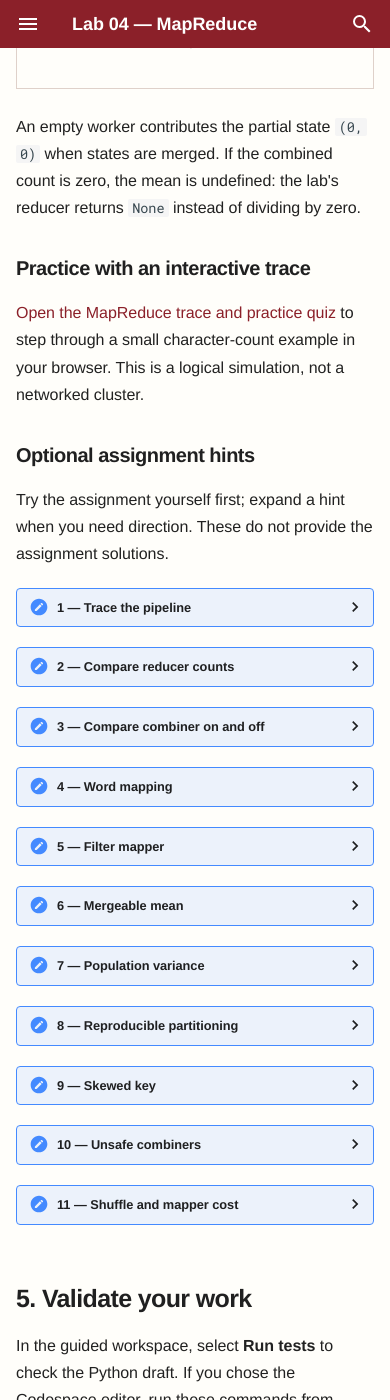
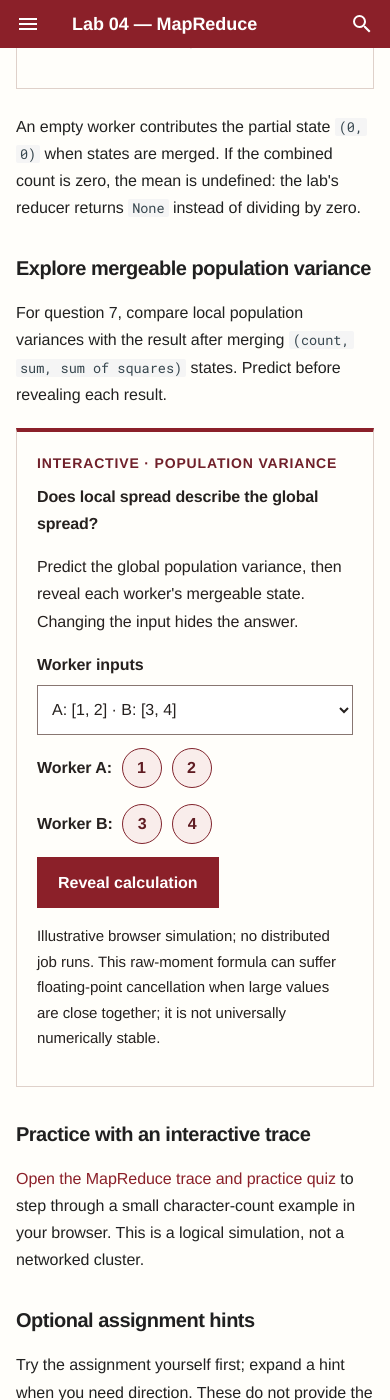
Before and after one commit to OrPerets/postgres-data-engineering-student, an MkDocs documentation site: the page built from docs/gitbook/labs/04-mapreduce.md, in a window 390 px wide and 1400 px high, scrolled down 3853 px. Built offline with MkDocs 1.6.1 and Material for MkDocs 9.7.7, drawn with Linux system fonts in a browser that asks for light colours.

Commit message:
Add interactive population variance explorer

```diff
--- /dev/null
+++ b/docs/gitbook/javascripts/lab04-variance.js
@@ -0,0 +1,72 @@
+/* A browser-only illustration of population variance with mergeable raw moments. */
+(function () {
+  'use strict';
+  const presets = {
+    separated: [[1, 2], [3, 4]],
+    constant: [[1, 1], [3, 3]],
+    empty: [[], []]
+  };
+  function partial(values) {
+    if (!Array.isArray(values) || values.some(x => !Number.isFinite(x))) throw new Error('Expected finite numbers');
+    return { count: values.length, sum: values.reduce((a, x) => a + x, 0), squares: values.reduce((a, x) => a + x * x, 0) };
+  }
+  function merge(a, b) { return { count: a.count + b.count, sum: a.sum + b.sum, squares: a.squares + b.squares }; }
+  function variance(state) { return state.count === 0 ? null : state.squares / state.count - (state.sum / state.count) ** 2; }
+  function compute(groups) {
+    if (!Array.isArray(groups) || groups.length !== 2) throw new Error('Expected two worker groups');
+    const partials = groups.map(partial), combined = merge(partials[0], partials[1]);
+    return { partials, combined, localVariances: partials.map(variance), globalVariance: variance(combined) };
+  }
+  if (typeof module !== 'undefined' && module.exports) module.exports = { partial, merge, variance, compute, presets };
+  if (typeof document === 'undefined') return;
+  function init() {
+    const root = document.getElementById('lab04-variance-explorer');
+    if (!root || root.dataset.ready) return;
+    root.dataset.ready = 'true'; root.classList.add('lab04-variance');
+    root.innerHTML = `
+      <p class="lab04-variance__eyebrow">INTERACTIVE · POPULATION VARIANCE</p>
+      <h4>Does local spread describe the global spread?</h4>
+      <p>Predict the global population variance, then reveal each worker's mergeable state. Changing the input hides the answer.</p>
+      <label for="lab04-variance-scenario">Worker inputs</label>
+      <select id="lab04-variance-scenario"><option value="separated">A: [1, 2] · B: [3, 4]</option><option value="constant">A: [1, 1] · B: [3, 3]</option><option value="empty">A: [] · B: [] (empty input)</option></select>
+      <div class="lab04-variance__dots" aria-label="Values for each worker"></div>
+      <button type="button" id="lab04-variance-reveal" aria-expanded="false" aria-controls="lab04-variance-result">Reveal calculation</button>
+      <div id="lab04-variance-result" hidden>
+        <p>State order: <code>(count, sum, sum of squares)</code>. Scroll the table horizontally if needed.</p>
+        <div class="lab04-variance__table" role="region" aria-label="Worker and merged variance states" tabindex="0"><table><caption>Worker and merged states</caption><thead><tr><th scope="col">Group</th><th scope="col">State</th><th scope="col">Population variance</th></tr></thead><tbody></tbody></table></div>
+        <div class="lab04-variance__result" role="status" aria-live="polite" aria-atomic="true"></div>
+      </div>
+      <p class="lab04-variance__note">Illustrative browser simulation; no distributed job runs. This raw-moment formula can suffer floating-point cancellation when large values are close together; it is not universally numerically stable.</p>`;
+    const select = root.querySelector('#lab04-variance-scenario'), reveal = root.querySelector('#lab04-variance-reveal');
+    const result = root.querySelector('#lab04-variance-result'), dots = root.querySelector('.lab04-variance__dots');
+    const tbody = root.querySelector('tbody'), summary = root.querySelector('.lab04-variance__result');
+    let shown = false;
+    const number = x => x === null ? 'undefined (None)' : String(x);
+    function render() {
+      const groups = presets[select.value], data = compute(groups);
+      dots.replaceChildren(); tbody.replaceChildren();
+      groups.forEach((values, i) => {
+        const line = document.createElement('p');
+        const title = document.createElement('strong'); title.textContent = `Worker ${i ? 'B' : 'A'}: `; line.append(title);
+        if (!values.length) line.append(document.createTextNode('no observations'));
+        values.forEach(x => { const dot = document.createElement('span'); dot.className = 'lab04-variance__dot'; dot.textContent = String(x); line.append(dot); });
+        dots.append(line);
+      });
+      const rows = [['Worker A', data.partials[0], data.localVariances[0]], ['Worker B', data.partials[1], data.localVariances[1]], ['Merged', data.combined, data.globalVariance]];
+      rows.forEach(([name, state, value]) => {
+        const tr = document.createElement('tr'), th = document.createElement('th'); th.scope = 'row'; th.textContent = name; tr.append(th);
+        for (const text of [`(${state.count}, ${state.sum}, ${state.squares})`, number(value)]) { const td = document.createElement('td'); td.textContent = text; tr.append(td); }
+        tbody.append(tr);
+      });
+      const c = data.combined;
+      summary.textContent = c.count === 0
+        ? 'The merged count is zero. Population variance is undefined; the lab returns None rather than dividing by zero.'
+        : `Merged population variance: ${c.squares}/${c.count} − (${c.sum}/${c.count})² = ${number(data.globalVariance)}. The local variances do not by themselves capture the spread between worker means.`;
+      result.hidden = !shown; reveal.setAttribute('aria-expanded', String(shown)); reveal.textContent = shown ? 'Hide calculation' : 'Reveal calculation';
+    }
+    select.addEventListener('change', () => { shown = false; render(); });
+    reveal.addEventListener('click', () => { shown = !shown; render(); });
+    render();
+  }
+  if (document.readyState === 'loading') document.addEventListener('DOMContentLoaded', init, { once: true }); else init();
+}());
--- a/docs/gitbook/labs/04-mapreduce.md
+++ b/docs/gitbook/labs/04-mapreduce.md
@@ -85,6 +85,14 @@
 <noscript>This interactive comparison requires JavaScript. Use the two worker inputs above to calculate their means and merge their sums and counts by hand.</noscript>
 
 An empty worker contributes the partial state `(0, 0)` when states are merged. If the combined count is zero, the mean is undefined: the lab's reducer returns `None` instead of dividing by zero.
+
+### Explore mergeable population variance
+
+For question 7, compare local population variances with the result after merging `(count, sum, sum of squares)` states. Predict before revealing each result.
+
+<div id="lab04-variance-explorer"></div>
+
+<noscript>Paper exercise: workers A=[1, 2] and B=[3, 4] each have population variance 0.25. Merge their count, sum, and sum of squares. Is the variance of all four observations also 0.25? Consider empty input and floating-point cancellation too.</noscript>
 
 ### Practice with an interactive trace
 
--- /dev/null
+++ b/docs/gitbook/stylesheets/lab04-variance.css
@@ -0,0 +1,16 @@
+/* Compact variance activity, scoped to the course book. */
+.md-typeset .lab04-variance { margin: 1rem 0; padding: clamp(1rem, 3vw, 1.6rem); border: 1px solid #dfd1ca; border-top: 4px solid #8b2029; background: #fffefa; color: #26211f; }
+.md-typeset .lab04-variance__eyebrow { margin: 0; color: #70202a; font-size: .7rem; font-weight: 700; letter-spacing: .06em; }
+.md-typeset .lab04-variance h4 { margin: .35rem 0; }
+.md-typeset .lab04-variance label { display: block; font-weight: 700; }
+.md-typeset .lab04-variance select { display: block; box-sizing: border-box; width: 100%; max-width: 36rem; min-height: 2.5rem; margin-top: .35rem; padding: .5rem; color: #26211f; background: white; border: 1px solid #887671; font: inherit; }
+.md-typeset .lab04-variance button { min-height: 2.5rem; padding: .55rem 1rem; border: 1px solid #8b2029; color: white; background: #8b2029; font: inherit; font-weight: 700; cursor: pointer; }
+.md-typeset .lab04-variance button:hover { background: #641720; }
+.md-typeset .lab04-variance :focus-visible { outline: 3px solid #bf6855; outline-offset: 3px; }
+.md-typeset .lab04-variance__dots p { margin: .5rem 0; }
+.md-typeset .lab04-variance__dot { display: inline-flex; justify-content: center; align-items: center; min-width: 2rem; min-height: 2rem; margin: .15rem .25rem; border: 1px solid #81242d; border-radius: 50%; color: #5f1c22; background: #f9edeb; font-weight: 700; }
+.md-typeset .lab04-variance__table { overflow-x: auto; }
+.md-typeset .lab04-variance table { min-width: 30rem; width: 100%; }
+.md-typeset .lab04-variance caption { text-align: left; font-weight: 700; }
+.md-typeset .lab04-variance__result { margin-top: 1rem; padding: .75rem 1rem; border-left: 4px solid #8b2029; background: #f8f1ed; }
+.md-typeset .lab04-variance__note { font-size: .75rem; }
--- a/mkdocs.yml
+++ b/mkdocs.yml
@@ -33,6 +33,7 @@
   - stylesheets/lab05-pack.css
   - stylesheets/lab04-pack.css
   - stylesheets/lab04-mean.css
+  - stylesheets/lab04-variance.css
   - stylesheets/lab03-pack.css
 
 extra_javascript:
@@ -48,6 +49,7 @@
   - javascripts/lab05-pack.js
   - javascripts/lab04-pack.js
   - javascripts/lab04-mean.js
+  - javascripts/lab04-variance.js
   - javascripts/lab03-pack.js
 
 plugins:
```
Also changed, not shown: 4 other files.
